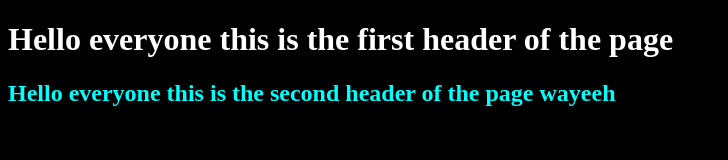
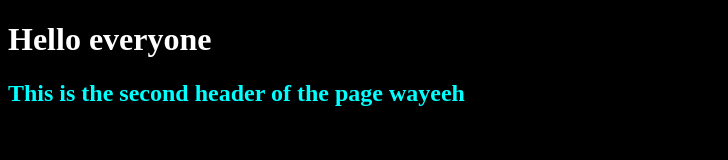
Before and after one commit to megyya/practising, a plain HTML site: page index.html in a window 1280 px wide. Shown: the whole page, without its empty margins (0-728 px from the left). Drawn offline with Linux system fonts and the light colour scheme.

Commit message:
edited some files

```diff
--- a/app.js
+++ b/app.js
@@ -1 +1 @@
-alert("hello everyone :D this is my first ever javascript code");
+console.log("hello everyone :D this is my first ever javascript code");
--- a/index.html
+++ b/index.html
@@ -10,8 +10,8 @@
 </head>
 
 <body>
-    <h1>Hello everyone this is the first header of the page </h1>
-    <h2> Hello everyone this is the second header of the page wayeeh</h2>
+    <h1>Hello everyone </h1>
+    <h2> This is the second header of the page wayeeh</h2>
 
     <script src='app.js'>
     </script>
```
